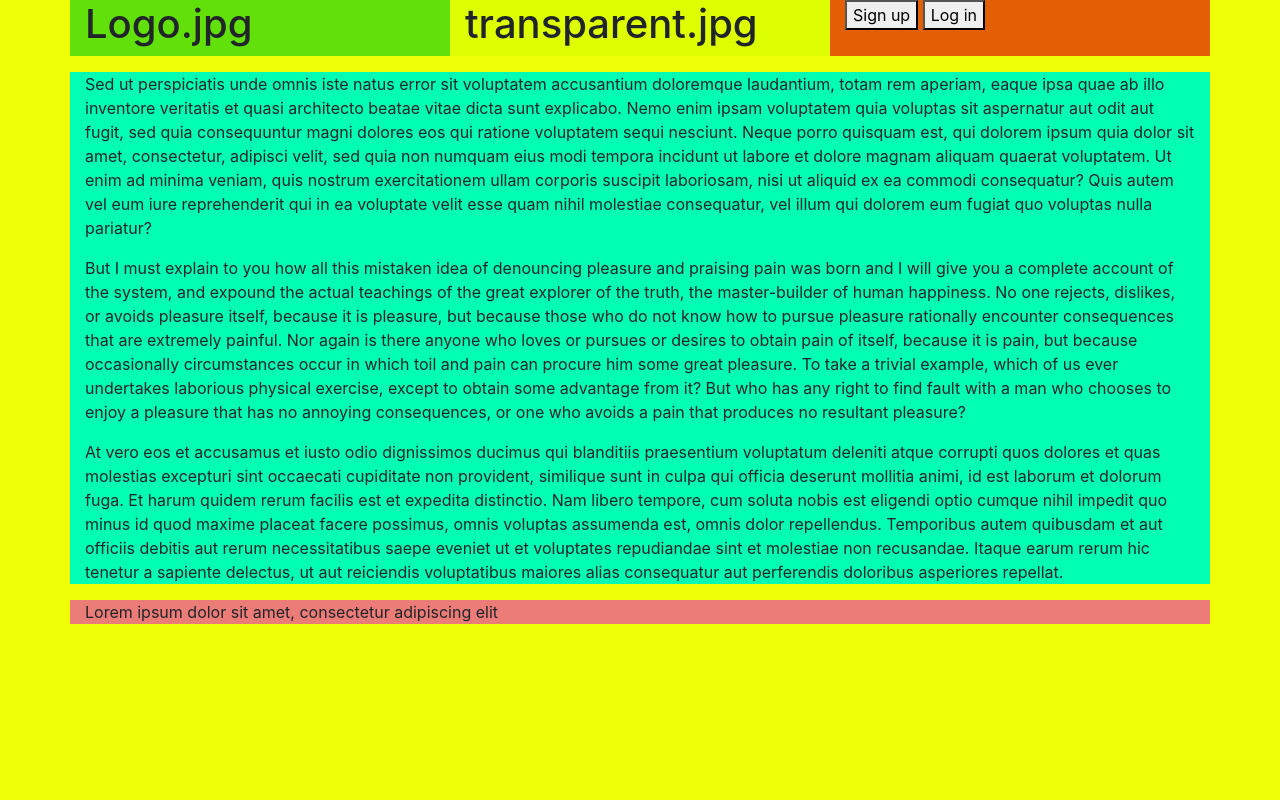
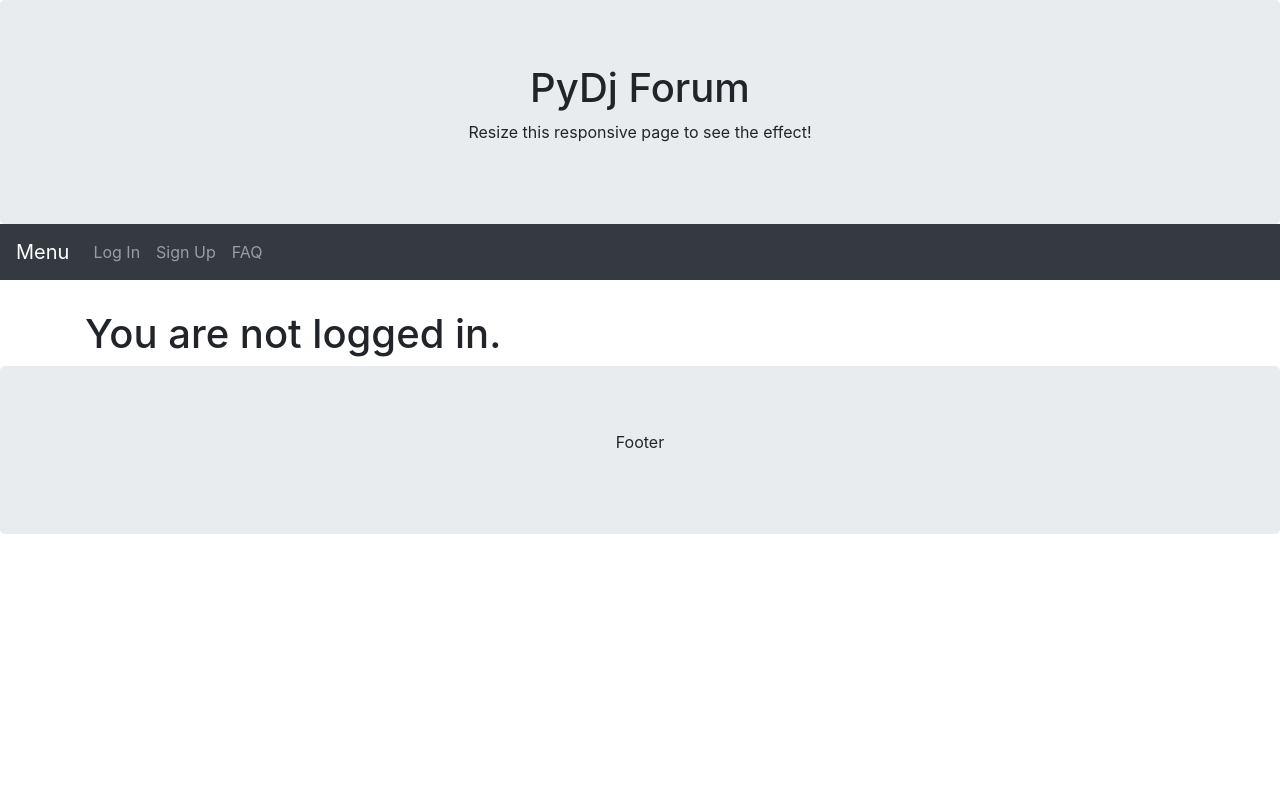
Before and after one commit to mrcsan/forumPyDj, a Django app: page /forum/ in a window 1280 px wide. Run offline with Django 3.2, Linux system fonts and the light colour scheme; some libraries are stand-ins or nearby versions.

Commit message:
Layout 2.0

```diff
--- a/forum/static/forum/layout.css
+++ /dev/null
@@ -1,18 +0,0 @@
-body{
-    background-color: rgb(238, 255, 6);
-}
-#logo{
-    background-color: rgba(34, 212, 11, 0.685);
-}
-#middle{
-    background-color: rgba(217, 255, 0, 0.74);
-}
-#buttons{
-    background-color: rgba(223, 47, 3, 0.767);
-}
-#content{
-    background-color: rgb(0, 255, 179);
-}
-#footer{
-    background-color: rgba(235, 13, 216, 0.541);
-}
--- a/forum/templates/forum/base.html
+++ b/forum/templates/forum/base.html
@@ -2,36 +2,55 @@
 <html>
     <head>
         <title>PyDj Forum</title>
-        <link rel="stylesheet" href="https://stackpath.bootstrapcdn.com/bootstrap/4.3.1/css/bootstrap.min.css" integrity="sha384-ggOyR0iXCbMQv3Xipma34MD+dH/1fQ784/j6cY/iJTQUOhcWr7x9JvoRxT2MZw1T" crossorigin="anonymous">
+
+        <meta charset="utf-8">
+        <meta name="viewport" content="width=device-width, initial-scale=1">
+        <link rel="stylesheet" href="https://maxcdn.bootstrapcdn.com/bootstrap/4.3.1/css/bootstrap.min.css">
+        <script src="https://ajax.googleapis.com/ajax/libs/jquery/3.3.1/jquery.min.js"></script>
+        <script src="https://cdnjs.cloudflare.com/ajax/libs/popper.js/1.14.7/umd/popper.min.js"></script>
+        <script src="https://maxcdn.bootstrapcdn.com/bootstrap/4.3.1/js/bootstrap.min.js"></script>
+        <style>
+            .fakeimg {
+            height: 200px;
+            background: #aaa;
+            }
+        </style>
 
         <link rel="stylesheet" href="{% static 'forum/layout.css' %}">
-
     </head>
     <body>
-        <div class="container" id="header">
-            <div class="row">
-                <div class="col" id="logo">
-                    <h1>Logo.jpg</h1>
-                </div>
-                <div class="col" id="middle">
-                    <h1>transparent.jpg</h1>
-                </div>
-                <div class="col" id="buttons">
-                    <button>Sign up</button>
-                    <button>Log in</button>
-                </div>
-            </div>
+        <div class="jumbotron text-center" style="margin-bottom:0">
+            <h1>PyDj Forum</h1>
+            <p>Resize this responsive page to see the effect!</p>
         </div>
 
-        <div class="container" id="content">
-            <p></p>
-            <p>Sed ut perspiciatis unde omnis iste natus error sit voluptatem accusantium doloremque laudantium, totam rem aperiam, eaque ipsa quae ab illo inventore veritatis et quasi architecto beatae vitae dicta sunt explicabo. Nemo enim ipsam voluptatem quia voluptas sit aspernatur aut odit aut fugit, sed quia consequuntur magni dolores eos qui ratione voluptatem sequi nesciunt. Neque porro quisquam est, qui dolorem ipsum quia dolor sit amet, consectetur, adipisci velit, sed quia non numquam eius modi tempora incidunt ut labore et dolore magnam aliquam quaerat voluptatem. Ut enim ad minima veniam, quis nostrum exercitationem ullam corporis suscipit laboriosam, nisi ut aliquid ex ea commodi consequatur? Quis autem vel eum iure reprehenderit qui in ea voluptate velit esse quam nihil molestiae consequatur, vel illum qui dolorem eum fugiat quo voluptas nulla pariatur?</p>
-            <p>But I must explain to you how all this mistaken idea of denouncing pleasure and praising pain was born and I will give you a complete account of the system, and expound the actual teachings of the great explorer of the truth, the master-builder of human happiness. No one rejects, dislikes, or avoids pleasure itself, because it is pleasure, but because those who do not know how to pursue pleasure rationally encounter consequences that are extremely painful. Nor again is there anyone who loves or pursues or desires to obtain pain of itself, because it is pain, but because occasionally circumstances occur in which toil and pain can procure him some great pleasure. To take a trivial example, which of us ever undertakes laborious physical exercise, except to obtain some advantage from it? But who has any right to find fault with a man who chooses to enjoy a pleasure that has no annoying consequences, or one who avoids a pain that produces no resultant pleasure?</p>
-            <p>At vero eos et accusamus et iusto odio dignissimos ducimus qui blanditiis praesentium voluptatum deleniti atque corrupti quos dolores et quas molestias excepturi sint occaecati cupiditate non provident, similique sunt in culpa qui officia deserunt mollitia animi, id est laborum et dolorum fuga. Et harum quidem rerum facilis est et expedita distinctio. Nam libero tempore, cum soluta nobis est eligendi optio cumque nihil impedit quo minus id quod maxime placeat facere possimus, omnis voluptas assumenda est, omnis dolor repellendus. Temporibus autem quibusdam et aut officiis debitis aut rerum necessitatibus saepe eveniet ut et voluptates repudiandae sint et molestiae non recusandae. Itaque earum rerum hic tenetur a sapiente delectus, ut aut reiciendis voluptatibus maiores alias consequatur aut perferendis doloribus asperiores repellat.</p>
+        <nav class="navbar navbar-expand-sm bg-dark navbar-dark">
+            <a class="navbar-brand" href="#">Menu</a>
+            <button class="navbar-toggler" type="button" data-toggle="collapse" data-target="#collapsibleNavbar">
+                <span class="navbar-toggler-icon"></span>
+            </button>
+            <div class="collapse navbar-collapse" id="collapsibleNavbar">
+                <ul class="navbar-nav">
+                    <li class="nav-item">
+                        <a class="nav-link" href="#">Log In</a>
+                    </li>
+                    <li class="nav-item">
+                        <a class="nav-link" href="#">Sign Up</a>
+                    </li>
+                    <li class="nav-item">
+                        <a class="nav-link" href="#">FAQ</a>
+                    </li>
+                </ul>
+             </div>
+         </nav>
+
+        <div class="container" style="margin-top:30px">
+            {% block content %}
+            {% endblock %}
         </div>
 
-        <div class="container" id="footer">
-            <p>Lorem ipsum dolor sit amet, consectetur adipiscing elit</p>
+        <div class="jumbotron text-center" style="margin-bottom:0">
+            <p>Footer</p>
         </div>
     </body>
 </html>
--- a/forum/templates/forum/index.html
+++ b/forum/templates/forum/index.html
@@ -1 +1,4 @@
 {% extends 'forum/base.html' %}
+    {% block content %}
+        <h1>You are not logged in.</h>
+    {% endblock %}
--- a/forum/templates/forum/signup.html
+++ b/forum/templates/forum/signup.html
@@ -1,3 +1,4 @@
+{% extends 'forum/base.html' %}
   {% block content %}
     <h2>Sign up</h2>
     <form method="post">
```
Lines whose indentation alone changed are shown as unchanged.
